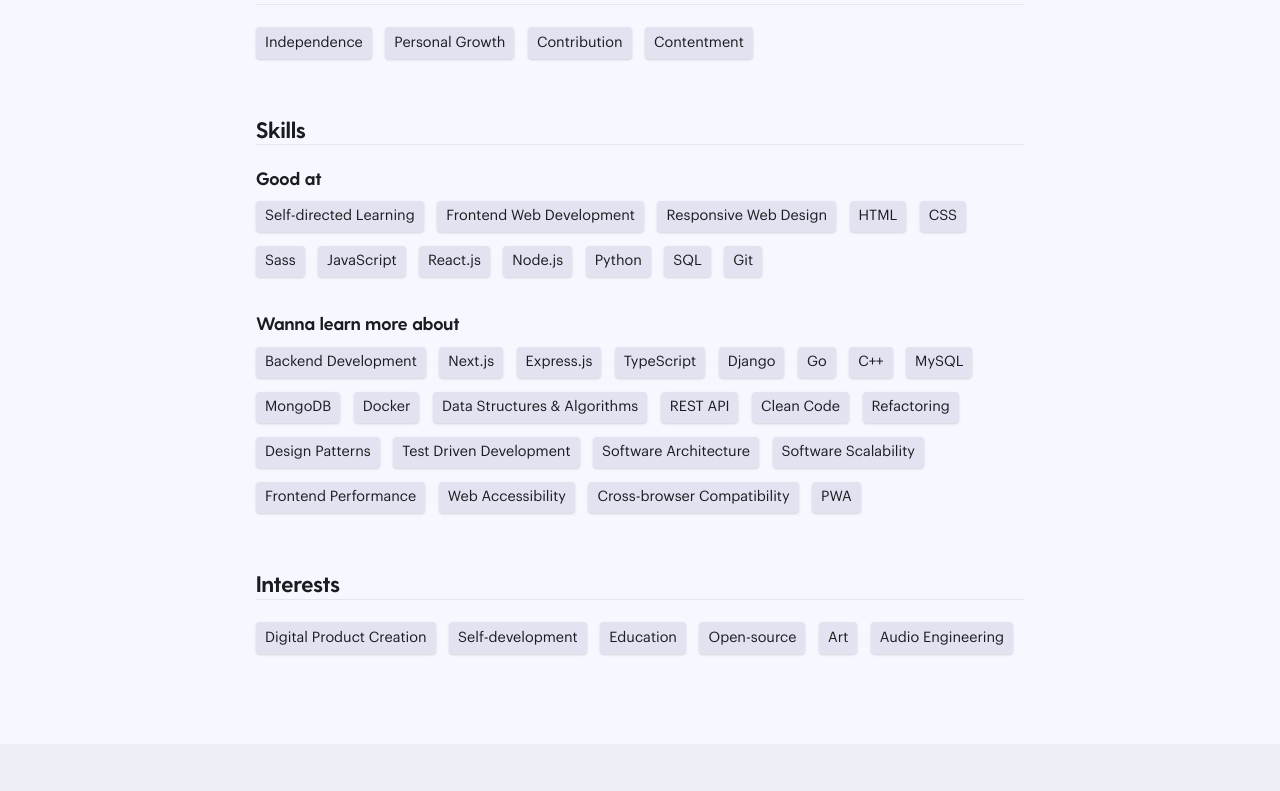
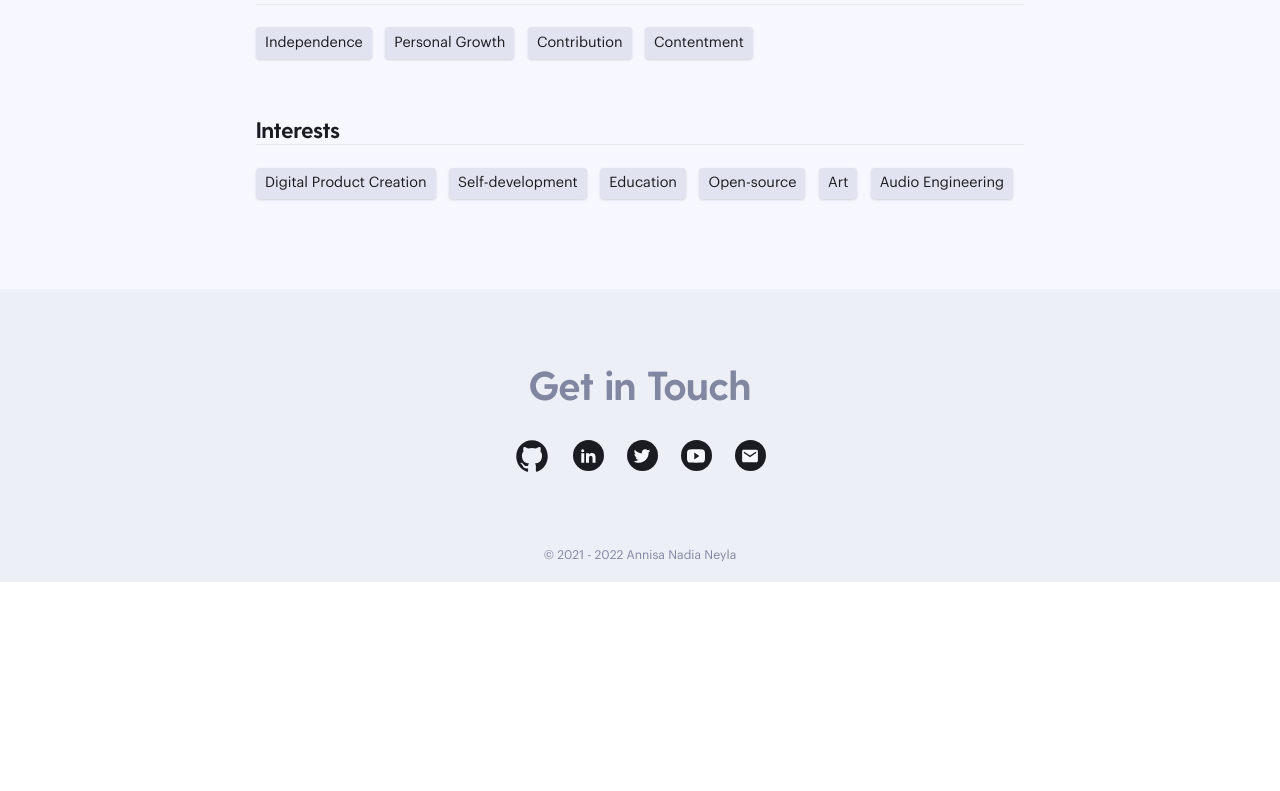
Before and after one commit to nadiannis/nadiannis-site, a Next.js app: page /about in a window 1280 px wide. Shown: the part 729-1520 px from the top of the page. After the commit the page ends 1311 px from the top, so only its background shows below. Built offline with nearby package versions, Linux system fonts and the light colour scheme.

Commit message:
feat: add new social links & remove skills from the about page

```diff
--- a/components/ui/SocialLinkList.js
+++ b/components/ui/SocialLinkList.js
@@ -1,4 +1,9 @@
-import { IoMdMail, IoLogoGithub, IoLogoCodepen } from 'react-icons/io';
+import {
+  IoMdMail,
+  IoLogoGithub,
+  IoLogoTwitter,
+  IoLogoYoutube,
+} from 'react-icons/io';
 import { RiLinkedinFill } from 'react-icons/ri';
 
 import SocialLink from './SocialLink';
@@ -17,10 +22,16 @@ const socials = [
     hasBackground: true,
   },
   {
-    id: 'codepen',
-    url: 'https://codepen.io/nadiannis',
-    icon: IoLogoCodepen,
-    hasBackground: false,
+    id: 'twitter',
+    url: 'https://twitter.com/nadiannis',
+    icon: IoLogoTwitter,
+    hasBackground: true,
+  },
+  {
+    id: 'youtube',
+    url: 'https://www.youtube.com/@nadiannis',
+    icon: IoLogoYoutube,
+    hasBackground: true,
   },
   {
     id: 'email',
--- a/data/skills.json
+++ /dev/null
@@ -1,138 +0,0 @@
-[
-  {
-    "name": "Self-directed Learning",
-    "category": "good at"
-  },
-  {
-    "name": "Frontend Web Development",
-    "category": "good at"
-  },
-  {
-    "name": "Responsive Web Design",
-    "category": "good at"
-  },
-  {
-    "name": "HTML",
-    "category": "good at"
-  },
-  {
-    "name": "CSS",
-    "category": "good at"
-  },
-  {
-    "name": "Sass",
-    "category": "good at"
-  },
-  {
-    "name": "JavaScript",
-    "category": "good at"
-  },
-  {
-    "name": "React.js",
-    "category": "good at"
-  },
-  {
-    "name": "Node.js",
-    "category": "good at"
-  },
-  {
-    "name": "Python",
-    "category": "good at"
-  },
-  {
-    "name": "SQL",
-    "category": "good at"
-  },
-  {
-    "name": "Git",
-    "category": "good at"
-  },
-  {
-    "name": "Backend Development",
-    "category": "wanna learn more"
-  },
-  {
-    "name": "Next.js",
-    "category": "wanna learn more"
-  },
-  {
-    "name": "Express.js",
-    "category": "wanna learn more"
-  },
-  {
-    "name": "TypeScript",
-    "category": "wanna learn more"
-  },
-  {
-    "name": "Django",
-    "category": "wanna learn more"
-  },
-  {
-    "name": "Go",
-    "category": "wanna learn more"
-  },
-  {
-    "name": "C++",
-    "category": "wanna learn more"
-  },
-  {
-    "name": "MySQL",
-    "category": "wanna learn more"
-  },
-  {
-    "name": "MongoDB",
-    "category": "wanna learn more"
-  },
-  {
-    "name": "Docker",
-    "category": "wanna learn more"
-  },
-  {
-    "name": "Data Structures & Algorithms",
-    "category": "wanna learn more"
-  },
-  {
-    "name": "REST API",
-    "category": "wanna learn more"
-  },
-  {
-    "name": "Clean Code",
-    "category": "wanna learn more"
-  },
-  {
-    "name": "Refactoring",
-    "category": "wanna learn more"
-  },
-  {
-    "name": "Design Patterns",
-    "category": "wanna learn more"
-  },
-  {
-    "name": "Test Driven Development",
-    "category": "wanna learn more"
-  },
-  {
-    "name": "Software Architecture",
-    "category": "wanna learn more"
-  },
-  {
-    "name": "Software Scalability",
-    "category": "wanna learn more"
-  },
-  {
-    "name": "Frontend Performance",
-    "category": "wanna learn more"
-  },
-  {
-    "name": "Web Accessibility",
-    "category": "wanna learn more"
-  },
-  {
-    "name": "Cross-browser Compatibility",
-    "category": "wanna learn more"
-  },
-  {
-    "name": "PWA",
-    "category": "wanna learn more"
-  }
-]
--- a/pages/about/index.js
+++ b/pages/about/index.js
@@ -1,7 +1,6 @@
 import Head from 'next/head';
 import Link from 'next/link';
 import valuesData from '@/data/values.json';
-import skillsData from '@/data/skills.json';
 import interestsData from '@/data/interests.json';
 
 import Layout from '@/components/layouts/Layout';
@@ -9,15 +8,6 @@ import Container from '@/components/ui/Container';
 import BadgeList from '@/components/badges/BadgeList';
 
 export default function AboutPage() {
-  const filterSkillsByCategory = (skills, category) =>
-    skills.filter((skill) => skill.category === category);
-
-  const skillsGoodAt = filterSkillsByCategory(skillsData, 'good at');
-  const skillsWannaLearnMore = filterSkillsByCategory(
-    skillsData,
-    'wanna learn more'
-  );
-
   return (
     <>
       <Head>
@@ -87,20 +77,6 @@ export default function AboutPage() {
 
             <div className="mt-12">
               <h2 className="mb-5 text-xl border-b dark:border-gray-800">
-                Skills
-              </h2>
-              <div className="mb-8">
-                <h3 className="mb-3">Good at</h3>
-                <BadgeList data={skillsGoodAt} />
-              </div>
-              <div className="mb-8">
-                <h3 className="mb-3">Wanna learn more about</h3>
-                <BadgeList data={skillsWannaLearnMore} />
-              </div>
-            </div>
-
-            <div className="mt-12">
-              <h2 className="mb-5 text-xl border-b dark:border-gray-800">
                 Interests
               </h2>
               <div className="mb-8">
```
